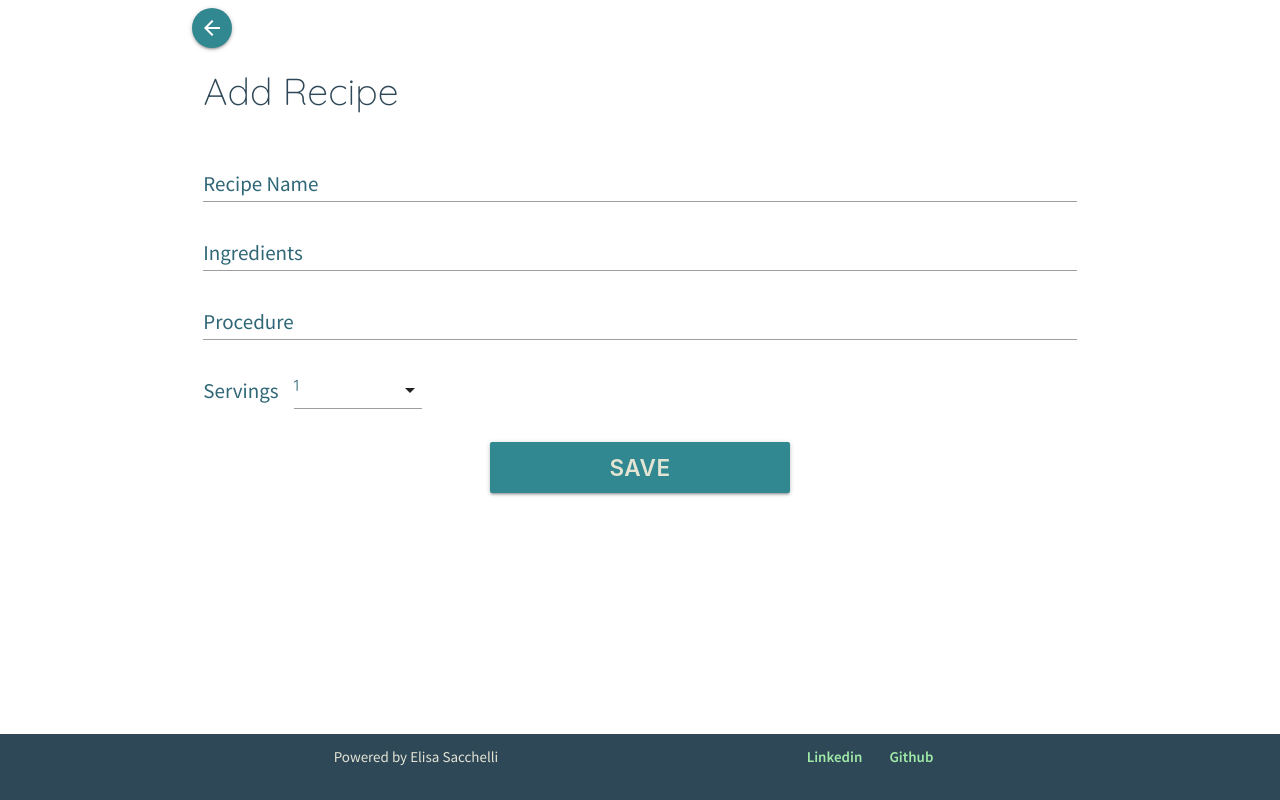
After one commit to EliSacch/yummy, a Django app: page /add_recipe/ in a window 1280 px wide. The commit adds this page. Run offline with Django 4.2, Linux system fonts and the light colour scheme; the visitor is signed in with stand-in values (Sample User, id 1).

Commit message:
Create basic new recipe form

```diff
--- a/recipebook/models.py
+++ b/recipebook/models.py
@@ -8,10 +8,10 @@ class Recipe(models.Model):
     title = models.CharField(max_length=200)
     slug = models.SlugField(max_length=200)
     user = models.ForeignKey(User, on_delete=models.CASCADE, related_name='recipes')
-    ingedients = models.JSONField()
+    ingredients = models.JSONField()
     procedure = ArrayField(models.TextField(max_length=200))
     servings = models.IntegerField()
-    prepation_time = models.JSONField(blank=True, null=True)
+    preparation_time = models.JSONField(blank=True, null=True)
     difficulty = models.IntegerField(blank=True, null=True)
     image = CloudinaryField('image', default='placeholder')
     tags = ArrayField(models.CharField(max_length=200))
--- a/recipebook/urls.py
+++ b/recipebook/urls.py
@@ -3,5 +3,6 @@ from django.urls import path
 
 urlpatterns = [
     path('', views.RecipeListView.as_view(), name='home'),
+    path('add_recipe/', views.AddNewRecipeView.as_view(), name='add_recipe'),
     path('my-recipes/', views.RecipeListView.as_view(), name='my_recipes'),
 ]
--- a/recipebook/views.py
+++ b/recipebook/views.py
@@ -12,6 +12,27 @@ class RecipeListView(generic.ListView):
 
     def get_context_data(self, **kwargs):
         context = super(RecipeListView, self).get_context_data(**kwargs)
-        all_recipes = Recipe.objects.all()
-        context['suggestions'] = all_recipes.order_by('?')[:2]
+        all_recipes = Recipe.objects.filter(user=self.request.user)
+        random_recipes = all_recipes.order_by('?')[:2]
+        context = {
+            'suggestions' : random_recipes
+            }
         return context
+
+
+class AddNewRecipeView(generic.CreateView):
+    model = Recipe
+    fields = ['title', 'ingredients', 'procedure', 'servings', 'preparation_time', 'tags', 'notes']
+    template_name = 'add_recipe.html'
+    success_url = '/'
+
+    def get_context_data(self, **kwargs):
+        context = super(AddNewRecipeView, self).get_context_data(**kwargs)
+        context = {
+            'servings_range' : range(1,25)
+            }
+        return context
+
+    def form_valid(self, form):
+        form.instance.user = self.request.user
+        return super(AddNewRecipeView, self).form_valid(form)
--- a/static/css/style.css
+++ b/static/css/style.css
@@ -136,22 +136,18 @@ a {
     color: var(--clr-primary-5);
 }
 
-.input-field>label {
-    color: var(--clr-primary-4);
-    font-size: 2.5rem;
-}
-
 .errorlist {
     color: var(--clr-tertiary-1);
 }
 
-/* ----------------------------------------------- Authentication Forms */
+/* ----------------------------------------------- Forms */
 .go-back {
     margin:.5em 0 1.5em 0;
 
 }
 
-.authentication-form {
+.authentication-form,
+.recipe_form {
     width: 100%;
     position: relative;
     isolation: isolate;
@@ -165,14 +161,19 @@ a {
 .form-header {
     margin-bottom: 2em;
 }
-.authentication-form input {
+
+.authentication-form input,
+.recipe_form input {
     background-color: transparent;
     color: var(--clr-primary-4);
     font-family: var(--font-headers);
     font-size: 1.2em;
 }
 
-.authentication-form input + label {
+.authentication-form input + label,
+.recipe_form input + label,
+label.label-left {
+    color: var(--clr-primary-4);
     font-size: 1.4em;
 }
 
@@ -183,6 +184,18 @@ a {
     transform-origin: 0 0;
     color: var(--clr-primary-4);
 }
+
+.input-field.small-input {
+    width: 25%;
+    display: grid;
+    grid-template-columns: auto 1fr;
+    gap: 1em;
+}
+
+.input-field.small-input > * {
+    position: relative;
+}
+
 
 /* ----------------------------------------------- Header */
 nav {
--- a/static/js/scripts.js
+++ b/static/js/scripts.js
@@ -3,6 +3,7 @@ $(document).ready(function(){
     /* Materialize CSS Inizialization */
     $('.sidenav').sidenav();
     $('.modal').modal();
+    $('select').formSelect();
 
 
     /* Custom JS */
--- /dev/null
+++ b/templates/add_recipe.html
@@ -0,0 +1,61 @@
+{% extends 'base.html' %}
+
+{% block head_title %}Add Recipe{% endblock %}
+
+{% block content %}
+
+{% if user.is_authenticated %}
+<section class="valign-wrapper dark-text">
+    <div class="container">
+        <div class="go-back">
+            <button class="btn-floating primary-3 light-text">
+                <i class="lmedium material-icons">arrow_back</i>
+            </button>
+        </div>
+        <div class="row form-header">
+            <div class="col s12">
+                <h1 class="subheading">Add Recipe</h1>
+            </div>
+        </div>
+        <div class="row">
+            <div class="col s12">
+                <form class="center recipe_form" id="add_recipe_form" method="post" action="{% url 'add_recipe' %}">
+                    {% csrf_token %}
+
+                    <div class="input-field">
+                        <input type="text" name="title"  minlenght="1" maxlenght="150" id="title" required />
+                        <label for="title">Recipe Name</label>
+                    </div>
+
+                    <div class="input-field">
+                        <input type="text" name="ingredients" id="ingredients" required />
+                        <label for="ingredients">Ingredients</label>
+                    </div>
+
+                    <div class="input-field">
+                        <input type="text" name="procedure" id="procedure" required />
+                        <label for="procedure">Procedure</label>
+                    </div>
+
+                    <div class="input-field small-input">
+                        <label class="label-left">Servings</label>
+                        <select name="servings" id="servings">
+                            {% for i in servings_range %}
+                                <option value="{{ i }}">{{ i }}</option>
+                            {% endfor %}
+                        </select>
+                    </div>
+
+                    <button class="btn action-btn center" type="submit">Save</button>
+                </form>
+            </div>
+        </div>
+    </div>
+</section>
+{% else %}
+
+<h1>Please, <a href="{% url 'account_login' %}" class="btn action-btn">log in</a> to add new recipes.</h1>
+
+{% endif %}
+
+{% endblock %}
--- a/templates/header.html
+++ b/templates/header.html
@@ -15,7 +15,7 @@
         </div>
 
         <ul class="main-nav right hide-on-med-and-down">
-            <li><a href="">Add Recipe</a></li>
+            <li><a href="{% url 'add_recipe' %}">Add Recipe</a></li>
             <li><a class="waves-effect waves-light modal-trigger" href="#logout-modal">Log Out</a></li>
         </ul>
 
@@ -28,7 +28,7 @@
 
 <ul class="sidenav main-nav right hide-on-large-only" id="mobile-nav">
     <li><a href="">Home</a></li>
-    <li><a href="">Add Recipe</a></li>
+    <li><a href="{% url 'add_recipe' %}">Add Recipe</a></li>
     <li><a href="">All Categories</a></li>
     <li><a href="">All recipes</a></li>
     <li class="push-down"><a href="">Profile</a></li>
```
Also changed, not shown: README.md, media/errors/options-field-not-displaying-fix.png (added), media/errors/options-field-not-displaying.png (added), recipebook/migrations/0004_auto_20230223_1154.py (added), recipebook/migrations/0005_alter_recipe_servings.py (added).
